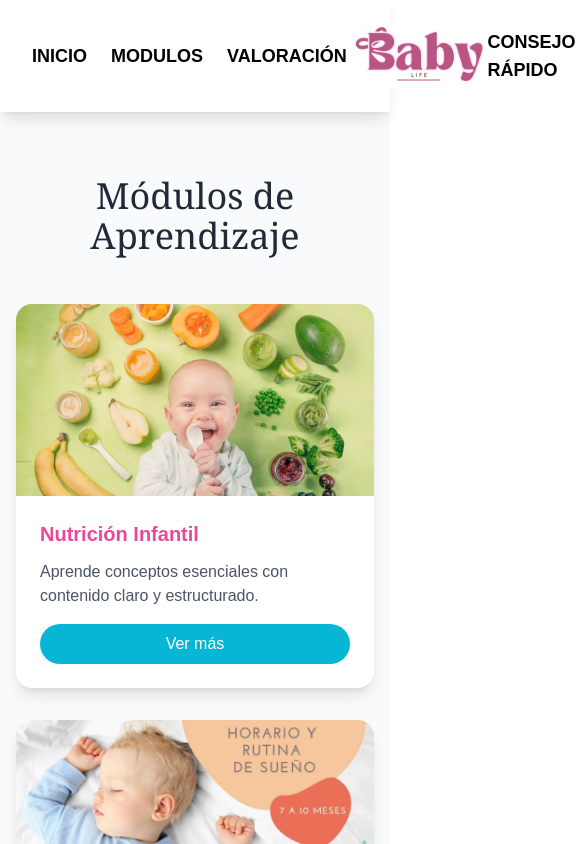
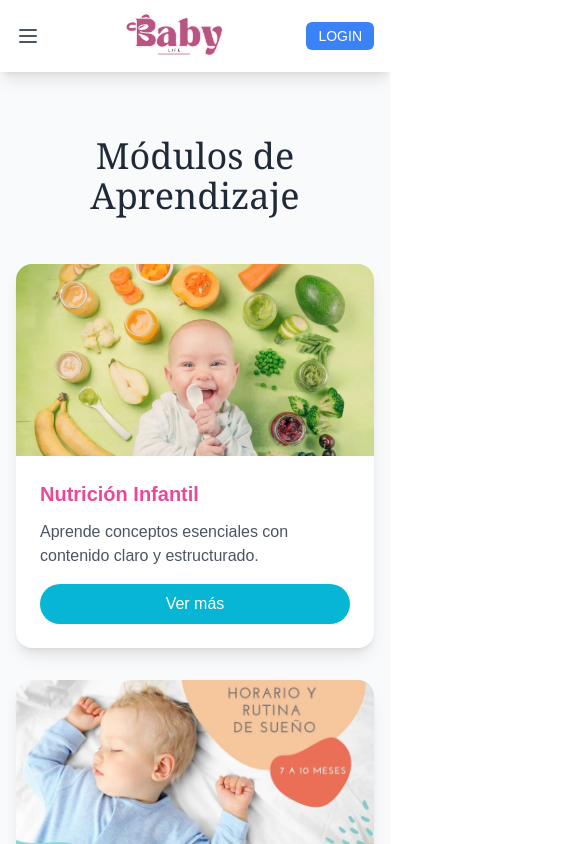
Before and after one commit to MaikZs/primerizos, a Next.js app: page /modulos in a window 390 px wide. Shown: the top 844 px of the page, 585 px wide, since content can reach past the window. Built offline with nearby package versions, Linux system fonts and the light colour scheme.

Commit message:
Update header.jsx

```diff
--- a/src/app/componentes/header.jsx
+++ b/src/app/componentes/header.jsx
@@ -9,11 +9,7 @@ import { signOut } from 'firebase/auth';
 import { auth } from '../firebase/firebase.config';
 
 const Header = () => {
-    const getImagePath = (path) => {
-        const basePath = process.env.NODE_ENV === 'production' ? '/primerizos' : '';
-        return `${basePath}${path}`;
-    };
-
+    const [isMenuOpen, setIsMenuOpen] = useState(false);
     const [user, setUser] = useState(null);
     const [showRatingModal, setShowRatingModal] = useState(false);
     const [formData, setFormData] = useState({
@@ -24,6 +20,11 @@ const Header = () => {
     });
     const [formErrors, setFormErrors] = useState({});
     const [isSubmitting, setIsSubmitting] = useState(false);
+
+    const getImagePath = (path) => {
+        const basePath = process.env.NODE_ENV === 'production' ? '/primerizos' : '';
+        return `${basePath}${path}`;
+    };
 
     useEffect(() => {
         const userName = localStorage.getItem('userName');
@@ -130,16 +131,109 @@ const Header = () => {
     };
 
     return (
-        <header className="w-full px-8 py-6 bg-white shadow-lg">
-            <nav className="max-w-7xl mx-auto flex items-center justify-between">
-                <div className="flex space-x-6">
-                    <Link href="/" className="text-black text-lg font-semibold hover:text-gray-200 transition duration-300 ease-in-out transform hover:scale-110">
+        <header className="w-full bg-white shadow-lg">
+            {/* Mobile Header */}
+            <div className="md:hidden">
+                <div className="flex items-center justify-between px-4 py-3">
+                    <button
+                        onClick={() => setIsMenuOpen(!isMenuOpen)}
+                        className="text-gray-600 hover:text-gray-900 focus:outline-none"
+                    >
+                        <svg className="h-6 w-6" fill="none" viewBox="0 0 24 24" stroke="currentColor">
+                            <path
+                                strokeLinecap="round"
+                                strokeLinejoin="round"
+                                strokeWidth={2}
+                                d={isMenuOpen ? "M6 18L18 6M6 6l12 12" : "M4 6h16M4 12h16M4 18h16"}
+                            />
+                        </svg>
+                    </button>
+
+                    <Link href="/" className="flex-shrink-0">
+                        <Image
+                            src={getImagePath('/inicio/logo.png')}
+                            alt="Baby Life"
+                            width={96}
+                            height={96}
+                            quality={100}
+                            priority
+                            className="h-12 w-auto"
+                        />
+                    </Link>
+
+                    {user ? (
+                        <div className="relative">
+                            <button
+                                className="w-8 h-8 rounded-full bg-[#FF6FB0] text-white flex items-center justify-center text-sm font-semibold"
+                                onClick={() => setIsMenuOpen(!isMenuOpen)}
+                            >
+                                {user.initial}
+                            </button>
+                        </div>
+                    ) : (
+                        <Link
+                            href="/login"
+                            className="text-sm bg-blue-500 text-white px-3 py-1 rounded-md hover:bg-blue-600"
+                        >
+                            LOGIN
+                        </Link>
+                    )}
+                </div>
+
+                {/* Mobile Menu */}
+                <div
+                    className={`${
+                        isMenuOpen ? 'block' : 'hidden'
+                    } px-4 pt-2 pb-4 bg-white border-t border-gray-200`}
+                >
+                    <div className="flex flex-col space-y-3">
+                        <Link href="/" className="text-black text-base font-semibold hover:text-gray-600">
                             INICIO
                         </Link>
-                    <Link href="/modulos" className="text-black text-lg font-semibold hover:text-gray-200 transition duration-300 ease-in-out transform hover:scale-110">
+                        <Link href="/modulos" className="text-black text-base font-semibold hover:text-gray-600">
                             MODULOS
                         </Link>
-                    <Link href="/valoracion" className="text-black text-lg font-semibold hover:text-gray-200 transition duration-300 ease-in-out transform hover:scale-110">
+                        <Link href="/valoracion" className="text-black text-base font-semibold hover:text-gray-600">
+                            VALORACIÓN
+                        </Link>
+                        <Link href="/consejosRapidos" className="text-black text-base font-semibold hover:text-gray-600">
+                            CONSEJO RÁPIDO
+                        </Link>
+                        <Link href="/contacto" className="text-black text-base font-semibold hover:text-gray-600">
+                            CONTACTO
+                        </Link>
+                        <button
+                            onClick={() => {
+                                setShowRatingModal(true);
+                                setIsMenuOpen(false);
+                            }}
+                            className="bg-[#FF6FB0] text-white px-4 py-2 rounded-md text-sm font-semibold hover:bg-[#e55a9d] w-full text-center"
+                        >
+                            Calificar App
+                        </button>
+                        {user && (
+                            <button
+                                onClick={handleSignOut}
+                                className="text-red-600 text-base font-semibold hover:text-red-700 text-left"
+                            >
+                                Cerrar Sesión
+                            </button>
+                        )}
+                    </div>
+                </div>
+            </div>
+
+            {/* Desktop Header */}
+            <nav className="hidden md:block max-w-7xl mx-auto px-4 py-6">
+                <div className="flex items-center justify-between">
+                    <div className="flex space-x-6">
+                        <Link href="/" className="text-black text-lg font-semibold hover:text-gray-600 transition duration-300">
+                            INICIO
+                        </Link>
+                        <Link href="/modulos" className="text-black text-lg font-semibold hover:text-gray-600 transition duration-300">
+                            MODULOS
+                        </Link>
+                        <Link href="/valoracion" className="text-black text-lg font-semibold hover:text-gray-600 transition duration-300">
                             VALORACIÓN
                         </Link>
                     </div>
@@ -156,11 +250,11 @@ const Header = () => {
                         />
                     </Link>
 
-                <div className="flex space-x-6 items-center">
-                    <Link href="/consejosRapidos" className="text-black text-lg font-semibold hover:text-gray-200 transition duration-300 ease-in-out transform hover:scale-110">
+                    <div className="flex items-center space-x-6">
+                        <Link href="/consejosRapidos" className="text-black text-lg font-semibold hover:text-gray-600 transition duration-300">
                             CONSEJO RÁPIDO
                         </Link>
-                    <Link href="/contacto" className="text-black text-lg font-semibold hover:text-gray-200 transition duration-300 ease-in-out transform hover:scale-110">
+                        <Link href="/contacto" className="text-black text-lg font-semibold hover:text-gray-600 transition duration-300">
                             CONTACTO
                         </Link>
 
@@ -174,7 +268,7 @@ const Header = () => {
                         {!user ? (
                             <Link
                                 href="/login"
-                            className="bg-blue-500 text-white px-4 py-2 rounded-md text-lg font-semibold hover:bg-blue-600 transition duration-300 ease-in-out transform hover:scale-105"
+                                className="bg-blue-500 text-white px-4 py-2 rounded-md text-lg font-semibold hover:bg-blue-600 transition duration-300"
                             >
                                 LOGIN
                             </Link>
@@ -199,12 +293,14 @@ const Header = () => {
                             </div>
                         )}
                     </div>
+                </div>
             </nav>
 
+            {/* Rating Modal */}
            {showRatingModal && (
-                <div className="fixed inset-0 bg-black bg-opacity-50 flex items-center justify-center z-50">
-                    <div className="bg-white rounded-lg p-8 max-w-md w-full">
-                        <h2 className="text-2xl font-bold text-[#824058] mb-6">Califique la aplicación</h2>
+    <div className="fixed inset-0 bg-black bg-opacity-50 flex items-center justify-center z-50 px-4">
+        <div className="bg-white rounded-lg p-6 md:p-8 max-w-md w-full max-h-[90vh] overflow-y-auto">
+            <h2 className="text-xl md:text-2xl font-bold text-[#824058] mb-6">Califique la aplicación</h2>
             <form onSubmit={handleSubmit} className="space-y-4">
                 <div>
                     <label className="block text-gray-700 mb-2">Nombre *</label>
@@ -240,7 +336,7 @@ const Header = () => {
 
                 <div>
                     <label className="block text-gray-700 mb-2">Sexo</label>
-                                <div className="flex space-x-4">
+                    <div className="flex flex-col sm:flex-row sm:space-x-4 space-y-2 sm:space-y-0">
                         {['Masculino', 'Femenino', 'Otro'].map((option) => (
                             <label key={option} className="flex items-center space-x-2">
                                 <input
@@ -276,7 +372,7 @@ const Header = () => {
                     )}
                 </div>
 
-                            <div className="flex justify-end space-x-4 mt-6">
+                <div className="flex flex-col-reverse sm:flex-row justify-end space-y-4 space-y-reverse sm:space-y-0 sm:space-x-4 mt-6">
                     <button
                         type="button"
                         onClick={() => {
@@ -284,14 +380,14 @@ const Header = () => {
                             setFormData({ nombre: '', edad: '', sexo: '', puntaje: '' });
                             setFormErrors({});
                         }}
-                                    className="px-4 py-2 text-gray-600 hover:text-gray-800"
+                        className="px-4 py-2 text-gray-600 hover:text-gray-800 text-center"
                         disabled={isSubmitting}
                     >
                         Cancelar
                     </button>
                     <button
                         type="submit"
-                                    className="px-4 py-2 bg-[#FF6FB0] text-white rounded-md hover:bg-[#e55a9d] transition-colors disabled:opacity-50"
+                        className="px-4 py-2 bg-[#FF6FB0] text-white rounded-md hover:bg-[#e55a9d] transition-colors disabled:opacity-50 text-center"
                         disabled={isSubmitting}
                     >
                         {isSubmitting ? 'Enviando...' : 'Enviar'}
```
Lines whose indentation alone changed are shown as unchanged.
